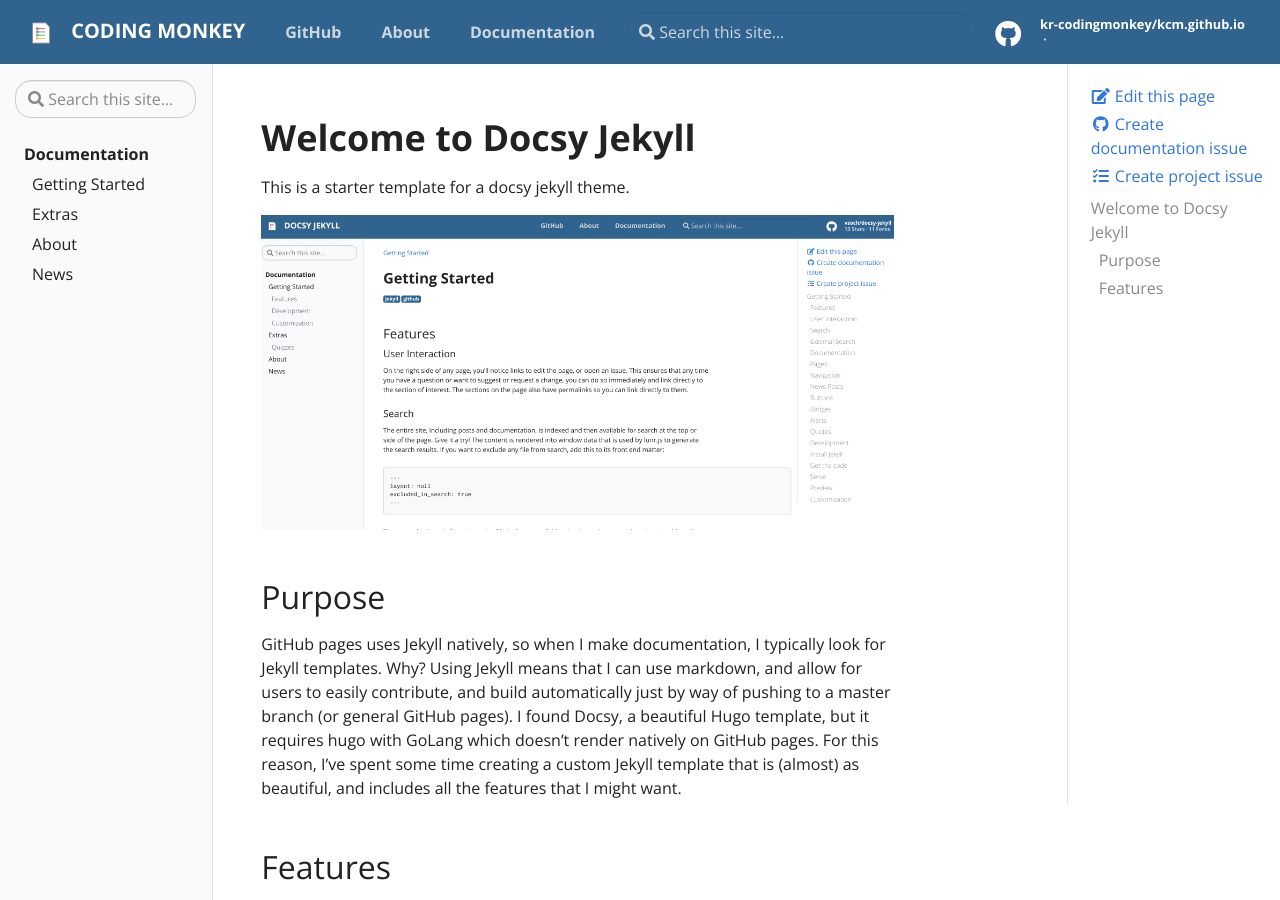
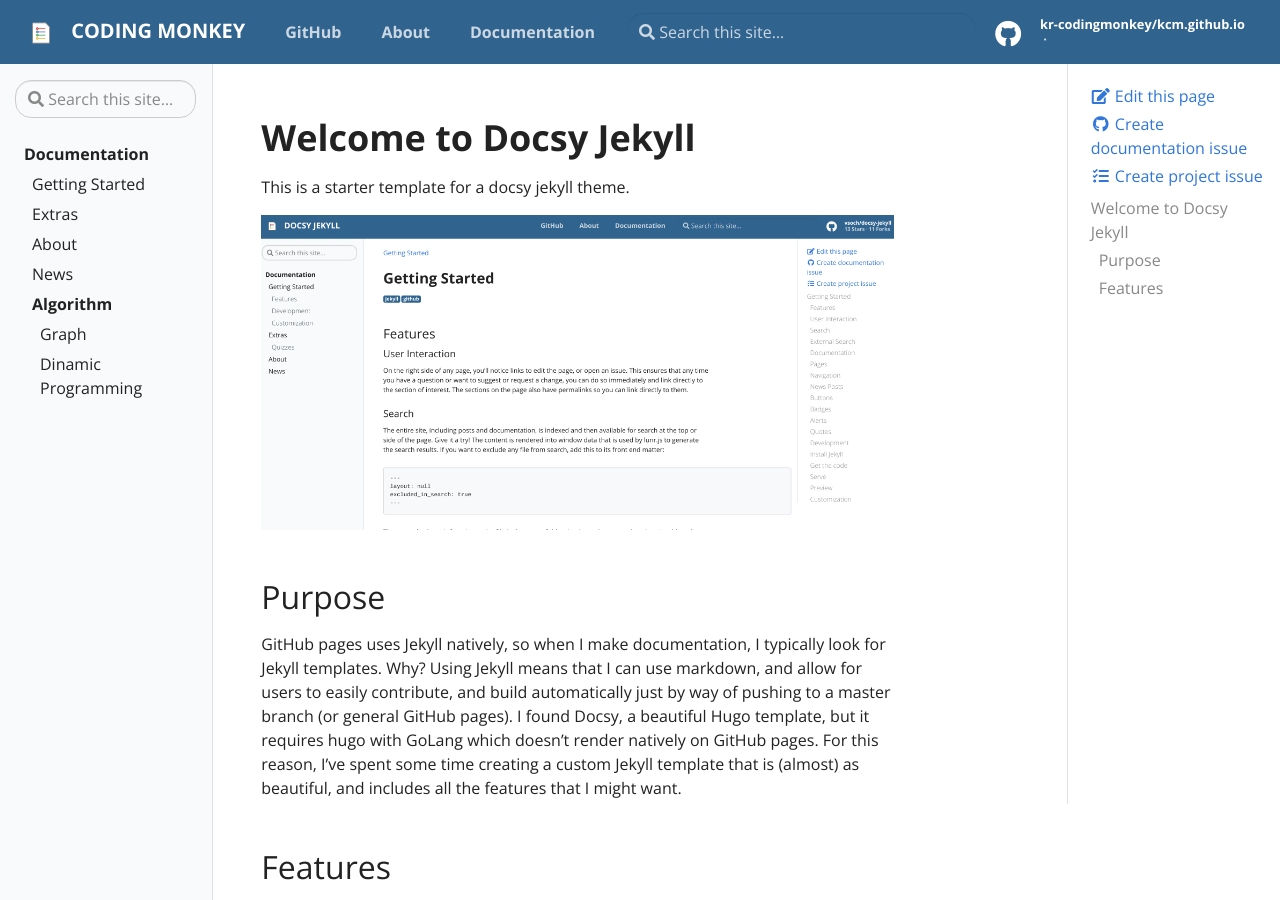
Before and after one commit to KR-CodingMonkey/KCM.github.io, a Jekyll site: the page built from pages/index.md, in a window 1280 px wide and 900 px high. Built offline with Jekyll 4.4.1, drawn with Linux system fonts in a browser that asks for light colours.

Commit message:
Update toc.yml

```diff
--- a/_data/toc.yml
+++ b/_data/toc.yml
@@ -21,3 +21,11 @@
       url: "about"
     - title: "News"
       url: "news"
+
+- title: Algorithm
+  url: algorithm
+  links:
+    - title: "Graph"
+      url: "algorithm/graph"
+    - title: "Dinamic Programming"
+      url: "algorithm/dinamic"
```
